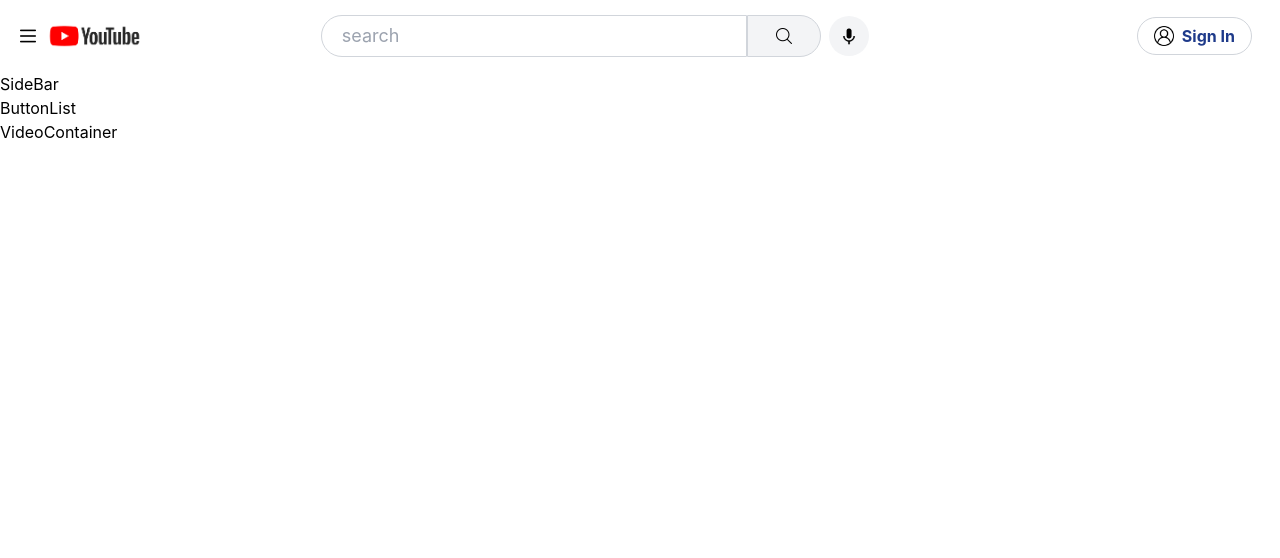
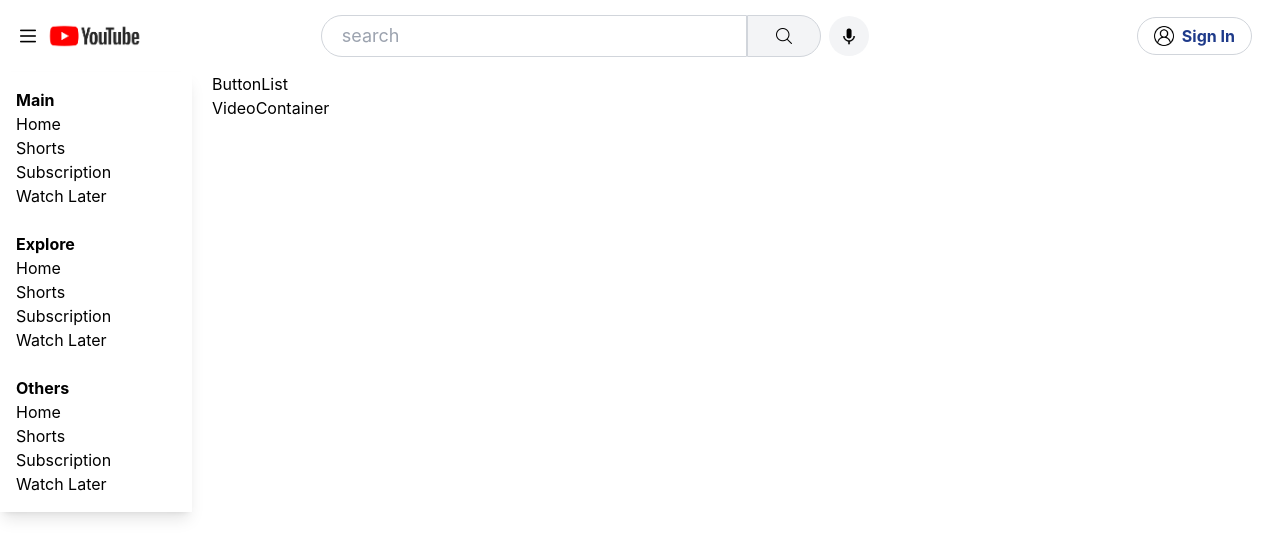
Before and after one commit to akshayveera/YouTube-app, a React (Create React App) app: page / in a window 1280 px wide. Shown: the top 558 px of the page. Built offline with nearby package versions, Linux system fonts and the light colour scheme.

Commit message:
used redux for menu functioning

```diff
--- a/package.json
+++ b/package.json
@@ -3,11 +3,13 @@
   "version": "0.1.0",
   "private": true,
   "dependencies": {
+    "@reduxjs/toolkit": "^1.9.7",
     "@testing-library/jest-dom": "^5.17.0",
     "@testing-library/react": "^13.4.0",
     "@testing-library/user-event": "^13.5.0",
     "react": "^18.2.0",
     "react-dom": "^18.2.0",
+    "react-redux": "^8.1.3",
     "react-scripts": "5.0.1",
     "web-vitals": "^2.1.4"
   },
--- a/src/App.js
+++ b/src/App.js
@@ -1,14 +1,19 @@
 
+import { Provider } from 'react-redux';
 import './App.css';
 import Body from './components/Body';
 import Header from './components/Header';
+import store from './components/utils/store';
 
 function App() {
   return (
-    <div>
-      <Header/>
-      <Body/>
-    </div>
+    <Provider store={store}>
+      <div>
+        <Header/>
+        <Body/>
+      </div>
+
+    </Provider>
   );
 }
 
--- a/src/components/Body.js
+++ b/src/components/Body.js
@@ -5,7 +5,7 @@ import MainContainer from './MainContainer'
 
 const Body = () => {
   return (
-    <div>
+    <div className='flex gap-5'>
         <SideBar/>
         <MainContainer/>
     </div>
--- a/src/components/Header.js
+++ b/src/components/Header.js
@@ -5,13 +5,25 @@ import yt from "../assets/header/yt.png"
 import mic from "../assets/header/mic.png"
 import user from "../assets/header/user.png"
 import search from "../assets/header/search.png"
+import { useDispatch } from 'react-redux'
+import { toggleMenu } from './utils/appSlice'
 
 const Header = () => {
+
+    const dispatch = useDispatch();
+
+    const handleClick = ()=>{
+        dispatch(toggleMenu());
+    }
+
   return (
     <div className='flex justify-between w-full my-2 items-center'>
         <div className='flex items-center gap-2 ml-5' >
-            <img src={hamburger} alt="hamburger" className='h-4'/>
-            <img src={yt} alt="YouTube Logo" className='h-14'/>
+            <img src={hamburger} alt="hamburger" className='h-4 cursor-pointer' onClick={()=>handleClick()}/>
+            <a href="/">
+                <img src={yt} alt="YouTube Logo" className='h-14'/>
+            </a>
+
         </div>
         <div className='flex items-center w-2/4 justify-center gap-2'>
             <div className='flex items-center w-full'>
--- a/src/components/SideBar.js
+++ b/src/components/SideBar.js
@@ -1,9 +1,38 @@
 
 import React from 'react'
+import { useSelector } from 'react-redux'
+
 
 const SideBar = () => {
+
+  const menu = useSelector((store)=>store.app.isMenuOpen)
+
+  if(!menu) return null;
+
   return (
-    <div>SideBar</div>
+    <div className='w-48 shadow-lg'>
+      <ul className='p-2 m-2'>
+        <li className='font-bold'>Main</li>
+        <li>Home</li>
+        <li>Shorts</li>
+        <li>Subscription</li>
+        <li>Watch Later</li>
+      </ul>
+      <ul className='p-2 m-2'>
+        <li className='font-bold'>Explore</li>
+        <li>Home</li>
+        <li>Shorts</li>
+        <li>Subscription</li>
+        <li>Watch Later</li>
+      </ul>
+      <ul className='p-2 m-2'>
+        <li className='font-bold'>Others</li>
+        <li>Home</li>
+        <li>Shorts</li>
+        <li>Subscription</li>
+        <li>Watch Later</li>
+      </ul>
+    </div>
   )
 }
 
--- /dev/null
+++ b/src/components/utils/appSlice.js
@@ -0,0 +1,16 @@
+import { createSlice } from "@reduxjs/toolkit";
+
+const appSlice = createSlice({
+    name : "app",
+    initialState : {
+        isMenuOpen : true
+    },
+    reducers : {
+        toggleMenu : (state)=>{
+            state.isMenuOpen = !state.isMenuOpen;
+        }
+    }
+})
+
+export const {toggleMenu} = appSlice.actions;
+export default appSlice.reducer;
--- /dev/null
+++ b/src/components/utils/store.js
@@ -0,0 +1,11 @@
+
+import { configureStore } from "@reduxjs/toolkit";
+import appSlice from "./appSlice";
+
+const store = configureStore({
+    reducer : {
+        app : appSlice
+    }
+});
+
+export default store;
```
Also changed, not shown: 1 other file (tests, documents, lock files or other folders).
